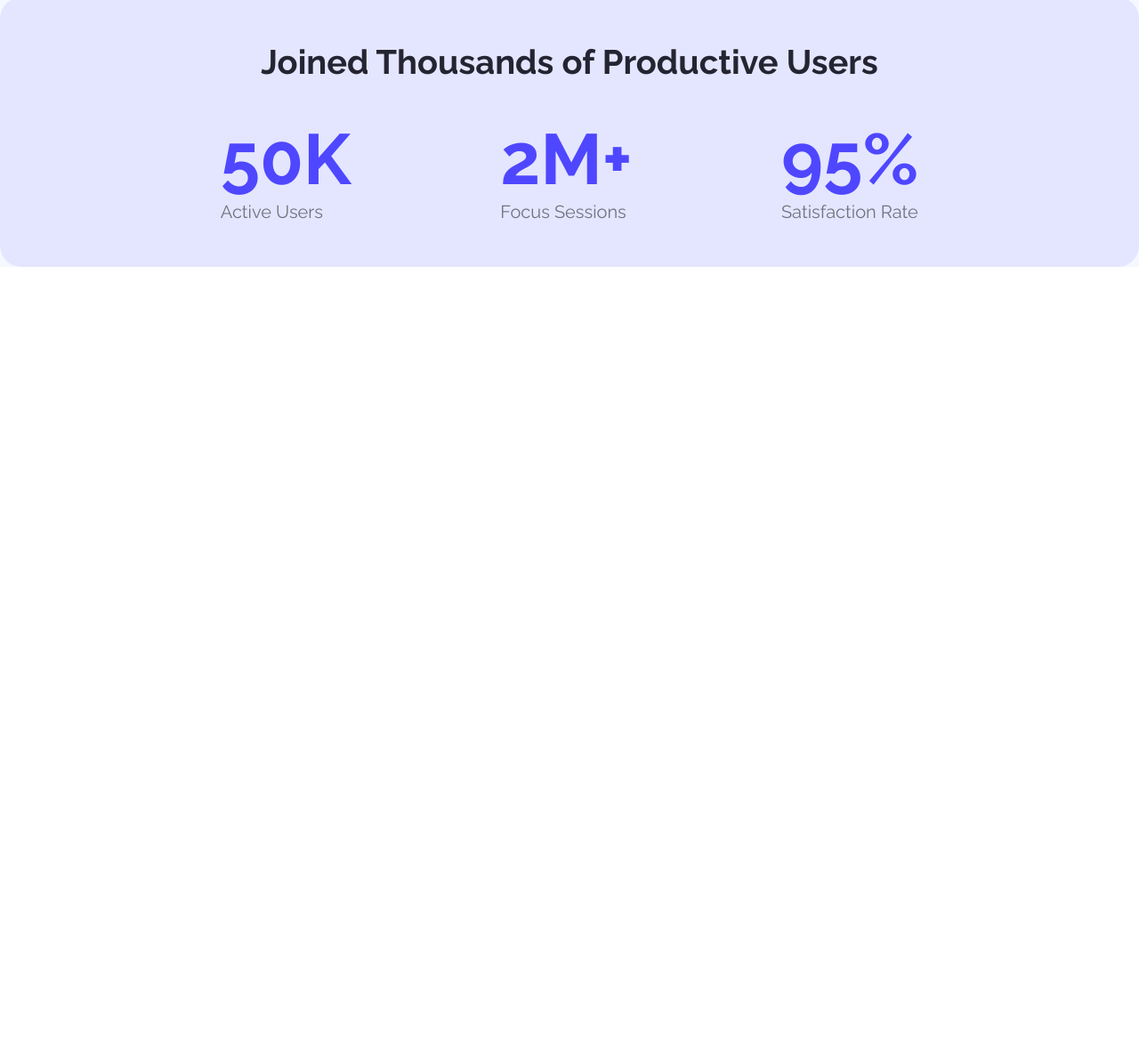
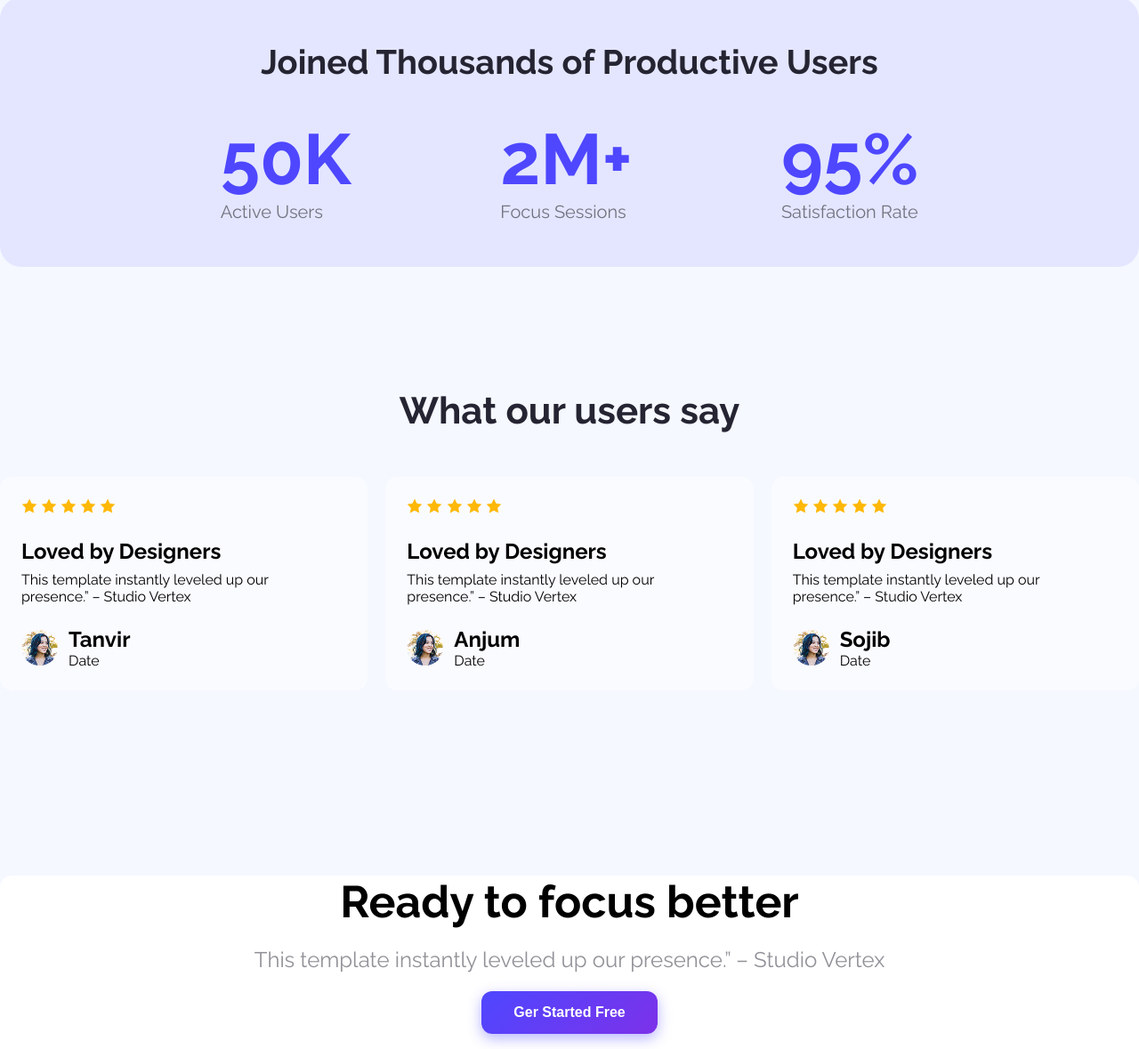
Before and after one commit to tanvirjem2/landing-launchpad-B12A01, a plain HTML site: page index.html in a window 1280 px wide. Shown: the part 1389-2568 px from the top of the page at 89% size. Before the commit the page ends 1689 px from the top, so only its background shows below. Drawn offline with Linux system fonts and the light colour scheme.

Commit message:
Review and Focus Section Done

```diff
--- a/index.html
+++ b/index.html
@@ -69,9 +69,77 @@
             </div>
         </section>
 
-        <section></section>
+        <section style="max-width: 1440px; margin: 0 auto;" class="review-section">
+            <h1 class="review-section-title">What our users say</h1>
+            <div class="user-reviews">
+                <div class="review">
+                    <div class="rating">
+                        <img src="Assets/icon-star.png" alt="">
+                        <img src="Assets/icon-star.png" alt="">
+                        <img src="Assets/icon-star.png" alt="">
+                        <img src="Assets/icon-star.png" alt="">
+                        <img src="Assets/icon-star.png" alt="">
+                    </div>
+                    <h1 class="review-title">Loved by Designers</h1>
+                    <p class="review-description">This template instantly leveled up our <br> presence.” – Studio Vertex
+                    </p>
+                    <div style="display: flex; align-items: center; gap: 12px;">
+                        <img style="border-radius: 50%;" src="Assets/avatar.png" alt="">
+                        <div>
+                            <h1 class="user">Tanvir</h1>
+                            <p class="date">Date</p>
+                        </div>
+                    </div>
+                </div>
+                <div class="review">
+                    <div class="rating">
+                        <img src="Assets/icon-star.png" alt="">
+                        <img src="Assets/icon-star.png" alt="">
+                        <img src="Assets/icon-star.png" alt="">
+                        <img src="Assets/icon-star.png" alt="">
+                        <img src="Assets/icon-star.png" alt="">
+                    </div>
+                    <h1 class="review-title">Loved by Designers</h1>
+                    <p class="review-description">This template instantly leveled up our <br> presence.” – Studio Vertex
+                    </p>
+                    <div style="display: flex; align-items: center; gap: 12px;">
+                        <img style="border-radius: 50%;" src="Assets/avatar.png" alt="">
+                        <div>
+                            <h1 class="user">Anjum</h1>
+                            <p class="date">Date</p>
+                        </div>
+                    </div>
+                </div>
+                <div class="review">
+                    <div class="rating">
+                        <img src="Assets/icon-star.png" alt="">
+                        <img src="Assets/icon-star.png" alt="">
+                        <img src="Assets/icon-star.png" alt="">
+                        <img src="Assets/icon-star.png" alt="">
+                        <img src="Assets/icon-star.png" alt="">
+                    </div>
+                    <h1 class="review-title">Loved by Designers</h1>
+                    <p class="review-description">This template instantly leveled up our <br> presence.” – Studio Vertex
+                    </p>
+                    <div style="display: flex; align-items: center; gap: 12px;">
+                        <img style="border-radius: 50%;" src="Assets/avatar.png" alt="">
+                        <div>
+                            <h1 class="user">Sojib</h1>
+                            <p class="date">Date</p>
+                        </div>
+                    </div>
+                </div>
+            </div>
+        </section>
 
-        <section></section>
+        <section style="max-width: 1440px; margin: 0 auto;" class="focus-section">
+            <h1 class="focus-title">Ready to focus better</h1>
+            <p class="focus-description">This template instantly leveled up our presence.” – Studio Vertex</p>
+            <button class="btn-primary">Ger Started Free</button>
+            <div style="display: flex; align-items: center; justify-content: center;">
+                <img style="border-radius: 48px; margin-top: 20px;" src="Assets/wc-big.png" alt="">
+            </div>
+        </section>
 
         <section></section>
 
--- a/styles/launchpad.css
+++ b/styles/launchpad.css
@@ -171,3 +171,66 @@ main {
     font-weight: 400;
     line-height: normal;
 }
+
+/* Review Section */
+
+.review-section-title {
+    color: #252432;
+    text-align: center;
+    font-size: 42px;
+    font-weight: 700;
+    line-height: normal;
+    margin-top: 137px;
+    margin-bottom: 50px;
+}
+
+.user-reviews {
+    display: flex;
+    align-items: center;
+    gap: 20px;
+}
+
+.review {
+    border-radius: 14px;
+    border: var(--sds-size-stroke-border) solid #F2EDED;
+    background: rgba(255, 255, 255, 0.50);
+    padding: 24px;
+    width: 100%;
+}
+
+.rating {
+    margin-bottom: 24px;
+}
+
+.review-title {
+    margin-bottom: 8px;
+}
+
+.review-description {
+    margin-bottom: 24px;
+}
+
+/* Focus */
+
+.focus-section {
+    text-align: center;
+    border-radius: 14px;
+    background: #FFF;
+}
+
+.focus-title {
+    margin-top: 208px;
+    color: #000;
+    font-size: 50px;
+    font-weight: 700;
+    line-height: 60px;
+    margin-bottom: 20px;
+}
+
+.focus-description {
+    color: rgba(37, 36, 50, 0.50);
+    font-size: 24px;
+    font-weight: 400;
+    line-height: 30px;
+    margin-bottom: 20px;
+}
```
